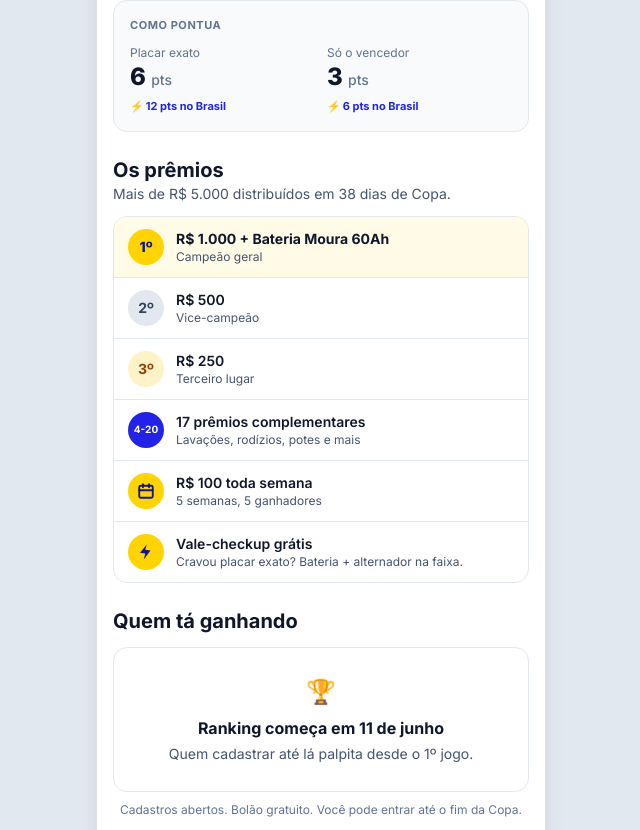
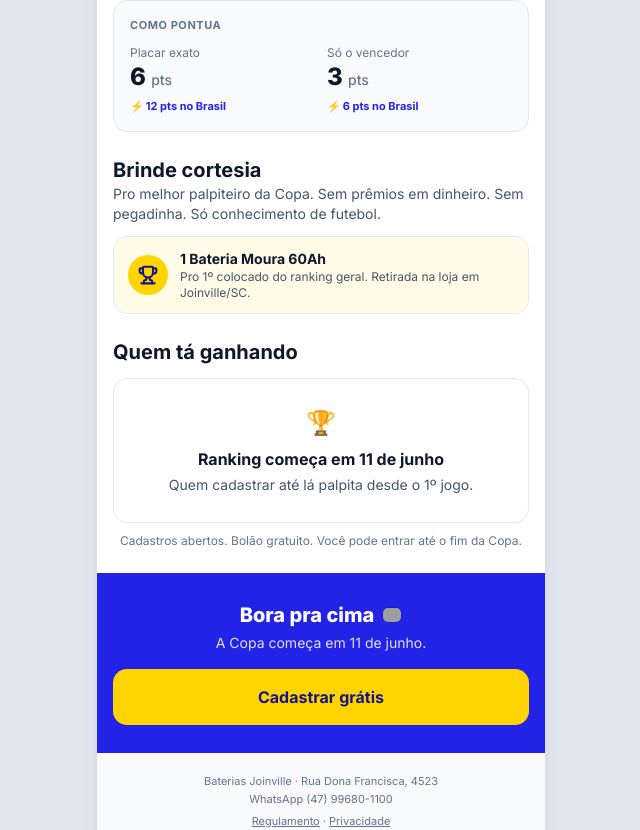
Before and after one commit to bateriasjoinville/bolao-baterias-joinville, a Next.js app: page / in a window 1280 px wide. Shown: the part 671-1501 px from the top of the page, without its empty margins (319-959 px from the left). Built offline with nearby package versions, Linux system fonts and the light colour scheme; grey boxes are pictures that could not be loaded.

Commit message:
feat: bloco premiação — copy home pra brinde cortesia bateria moura (hero + premios-lista + meta description)

```diff
--- a/app/layout.tsx
+++ b/app/layout.tsx
@@ -12,7 +12,7 @@ const inter = Inter({
 export const metadata: Metadata = {
   title: "Bolão Copa 2026 · Baterias Joinville",
   description:
-    "Bolão gratuito da Copa do Mundo 2026. Palpita os 104 jogos e concorre a mais de R$ 5.000 em prêmios. Só pra Joinville e Pirabeiraba.",
+    "Bolão gratuito da Copa do Mundo 2026. Palpita os 104 jogos e leva 1 Bateria Moura 60Ah de cortesia se for o melhor palpiteiro. Só pra Joinville e Pirabeiraba.",
 };
 
 export const viewport: Viewport = {
--- a/components/home/hero.tsx
+++ b/components/home/hero.tsx
@@ -2,7 +2,7 @@ export function Hero() {
   return (
     <section className="bg-brand-blue px-4 pt-3 pb-8 text-white">
       <p className="mb-2 flex items-center gap-1.5 text-xs opacity-80">
-        <span>⚽</span> +R$ 5.000 em prêmios · 11 jun a 19 jul
+        <span>⚽</span> 104 jogos · 11 jun a 19 jul · 100% grátis
       </p>
       <h1 className="mb-2 text-3xl leading-[1.05] font-extrabold tracking-tight">
         Bolão da Copa 2026
@@ -13,12 +13,14 @@ export function Hero() {
 
       <div className="mb-4 rounded-xl bg-brand-yellow p-4 text-brand-blue-dark">
         <p className="mb-1 text-[10px] font-bold tracking-wider uppercase opacity-70">
-          Prêmio principal
+          Brinde cortesia
         </p>
         <p className="text-[22px] leading-tight font-extrabold">
-          R$ 1.000 + Bateria Moura
+          1 Bateria Moura 60Ah
         </p>
-        <p className="mt-1 text-xs opacity-70">Pro 1º lugar do ranking geral</p>
+        <p className="mt-1 text-xs opacity-70">
+          Pro 1º colocado do ranking geral
+        </p>
       </div>
 
       <a
--- a/components/home/premios-lista.tsx
+++ b/components/home/premios-lista.tsx
@@ -1,95 +1,24 @@
+import { Trophy } from "lucide-react";
+
 export function PremiosLista() {
   return (
     <section className="px-4 pb-6">
-      <h2 className="text-xl font-bold text-slate-900">Os prêmios</h2>
+      <h2 className="text-xl font-bold text-slate-900">Brinde cortesia</h2>
       <p className="mb-3 text-sm text-slate-600">
-        Mais de R$ 5.000 distribuídos em 38 dias de Copa.
+        Pro melhor palpiteiro da Copa. Sem prêmios em dinheiro. Sem pegadinha.
+        Só conhecimento de futebol.
       </p>
       <div className="overflow-hidden rounded-xl border border-slate-200 bg-white">
-        <div className="flex items-center gap-3 border-b border-slate-200 bg-brand-yellow-soft px-3.5 py-3">
-          <div className="flex h-9 w-9 shrink-0 items-center justify-center rounded-full bg-brand-yellow text-sm font-extrabold text-brand-blue-dark">
-            1º
+        <div className="flex items-center gap-3 bg-brand-yellow-soft px-3.5 py-3">
+          <div className="flex h-10 w-10 shrink-0 items-center justify-center rounded-full bg-brand-yellow text-brand-blue-dark">
+            <Trophy size={20} strokeWidth={2.5} aria-hidden />
           </div>
           <div className="min-w-0 flex-1">
             <p className="text-sm font-bold text-slate-900">
-              R$ 1.000 + Bateria Moura 60Ah
-            </p>
-            <p className="text-xs text-slate-600">Campeão geral</p>
-          </div>
-        </div>
-        <div className="flex items-center gap-3 border-b border-slate-200 px-3.5 py-3">
-          <div className="flex h-9 w-9 shrink-0 items-center justify-center rounded-full bg-slate-200 text-sm font-bold text-slate-700">
-            2º
-          </div>
-          <div className="min-w-0 flex-1">
-            <p className="text-sm font-semibold text-slate-900">R$ 500</p>
-            <p className="text-xs text-slate-600">Vice-campeão</p>
-          </div>
-        </div>
-        <div className="flex items-center gap-3 border-b border-slate-200 px-3.5 py-3">
-          <div className="flex h-9 w-9 shrink-0 items-center justify-center rounded-full bg-amber-100 text-sm font-bold text-amber-800">
-            3º
-          </div>
-          <div className="min-w-0 flex-1">
-            <p className="text-sm font-semibold text-slate-900">R$ 250</p>
-            <p className="text-xs text-slate-600">Terceiro lugar</p>
-          </div>
-        </div>
-        <div className="flex items-center gap-3 border-b border-slate-200 px-3.5 py-3">
-          <div className="flex h-9 w-9 shrink-0 items-center justify-center rounded-full bg-brand-blue text-[10px] font-bold text-white">
-            4-20
-          </div>
-          <div className="min-w-0 flex-1">
-            <p className="text-sm font-semibold text-slate-900">
-              17 prêmios complementares
+              1 Bateria Moura 60Ah
             </p>
             <p className="text-xs text-slate-600">
-              Lavações, rodízios, potes e mais
-            </p>
-          </div>
-        </div>
-        <div className="flex items-center gap-3 border-b border-slate-200 px-3.5 py-3">
-          <div className="flex h-9 w-9 shrink-0 items-center justify-center rounded-full bg-brand-yellow text-brand-blue-dark">
-            <svg
-              width="18"
-              height="18"
-              viewBox="0 0 24 24"
-              fill="none"
-              stroke="currentColor"
-              strokeWidth="2.5"
-              strokeLinecap="round"
-              strokeLinejoin="round"
-              aria-hidden="true"
-            >
-              <rect x="3" y="5" width="18" height="16" rx="2" />
-              <path d="M16 3v4M8 3v4M3 11h18" />
-            </svg>
-          </div>
-          <div className="min-w-0 flex-1">
-            <p className="text-sm font-semibold text-slate-900">
-              R$ 100 toda semana
-            </p>
-            <p className="text-xs text-slate-600">5 semanas, 5 ganhadores</p>
-          </div>
-        </div>
-        <div className="flex items-center gap-3 px-3.5 py-3">
-          <div className="flex h-9 w-9 shrink-0 items-center justify-center rounded-full bg-brand-yellow text-brand-blue-dark">
-            <svg
-              width="18"
-              height="18"
-              viewBox="0 0 24 24"
-              fill="currentColor"
-              aria-hidden="true"
-            >
-              <path d="M13 2L4.09 12.97 11 14l-2 8 9-12-7-1z" />
-            </svg>
-          </div>
-          <div className="min-w-0 flex-1">
-            <p className="text-sm font-semibold text-slate-900">
-              Vale-checkup grátis
-            </p>
-            <p className="text-xs text-slate-600">
-              Cravou placar exato? Bateria + alternador na faixa.
+              Pro 1º colocado do ranking geral. Retirada na loja em Joinville/SC.
             </p>
           </div>
         </div>
```
